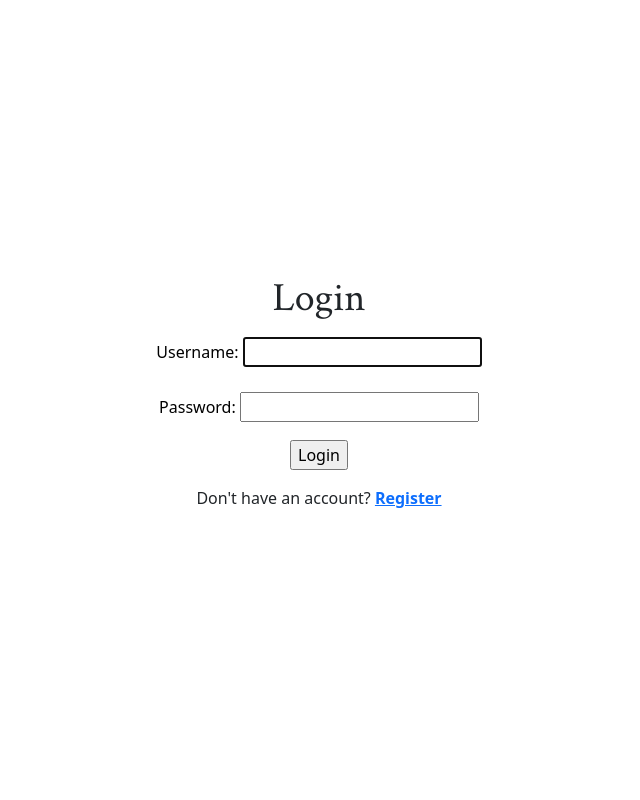
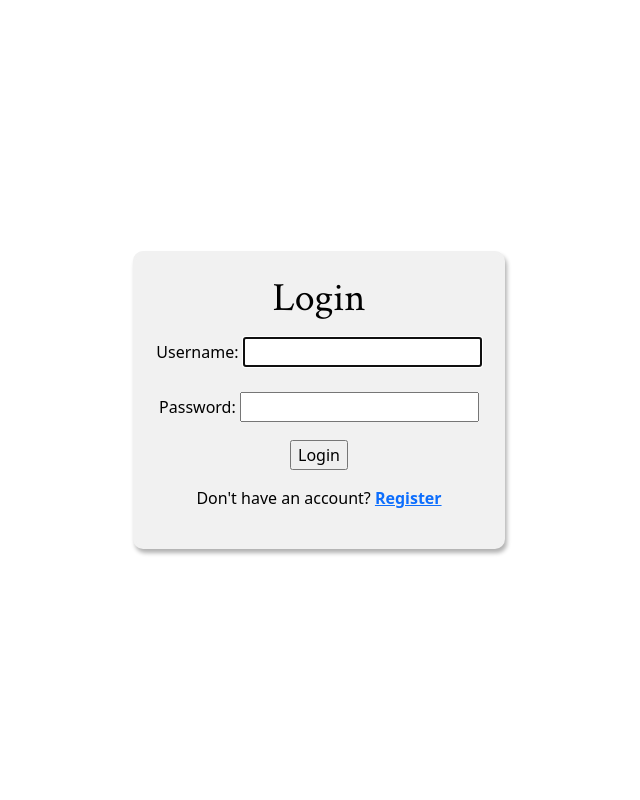
Before and after one commit to Levrk/CUcourses, a Django app: page /login/ in a window 1280 px wide. Shown: the whole page, without its empty margins (321-961 px from the left). Run offline with Django 4.2, Linux system fonts and the light colour scheme; some web fonts are replaced.

Commit message:
Finished up Styling and Organized files

```diff
--- a/reviews/management/commands/courseUpdate.py
+++ b/reviews/management/commands/courseUpdate.py
@@ -99,6 +99,6 @@ class Command(BaseCommand):
 
 
         #RUN THIS IN TERMINAL VIA:
-        #python manage.py courseUpdate ".\ClassesSeasonYear.xlsx"
-        #instead of path/to/excel/file.xlsx, put in the file path of the excel document
+        #python manage.py courseUpdate ".\CourseData\ClassesSeasonYear.xlsx"
+        #E.x. python manage.py courseUpdate ".\CourseData\ClassesFall2023.xlsx"
         #also you NEED to install the new dependencies, pandas and openpyx
--- a/reviews/templates/reviews/login.html
+++ b/reviews/templates/reviews/login.html
@@ -18,9 +18,10 @@
     </style>
 
 
-    <div class="container-fluid bg-white">
+    <div class="container-fluid">
         <div class ="row d-flex align-items-center full-height">
             <div class = "col text-center">
+                <div class="box" style="width:fit-content; border-radius: 10px;">
 
                 <h1>Login</h1>
 
@@ -35,6 +36,7 @@
         </div>
 
         </div>
+    </div>
 
 
     </div>
--- a/reviews/templates/reviews/register.html
+++ b/reviews/templates/reviews/register.html
@@ -31,6 +31,7 @@
     <div class="container-fluid">
         <div class ="row d-flex align-items-center full-height">
             <div class = "col text-center">
+                <div class="box" style="width:fit-content; border-radius: 10px;">
 
                 <h1>Register</h1>
                     <!-- loads error message if failed registration-->
@@ -67,6 +68,7 @@
             </div>
 
         </div>
+    </div>
 
     </div>
 
```
Also changed, not shown: CourseData/deptLists.txt (renamed from deptLists.txt), CourseData/temporaryClassData.txt (renamed from temporaryClassData.txt), db.sqlite3, 6 other files.
